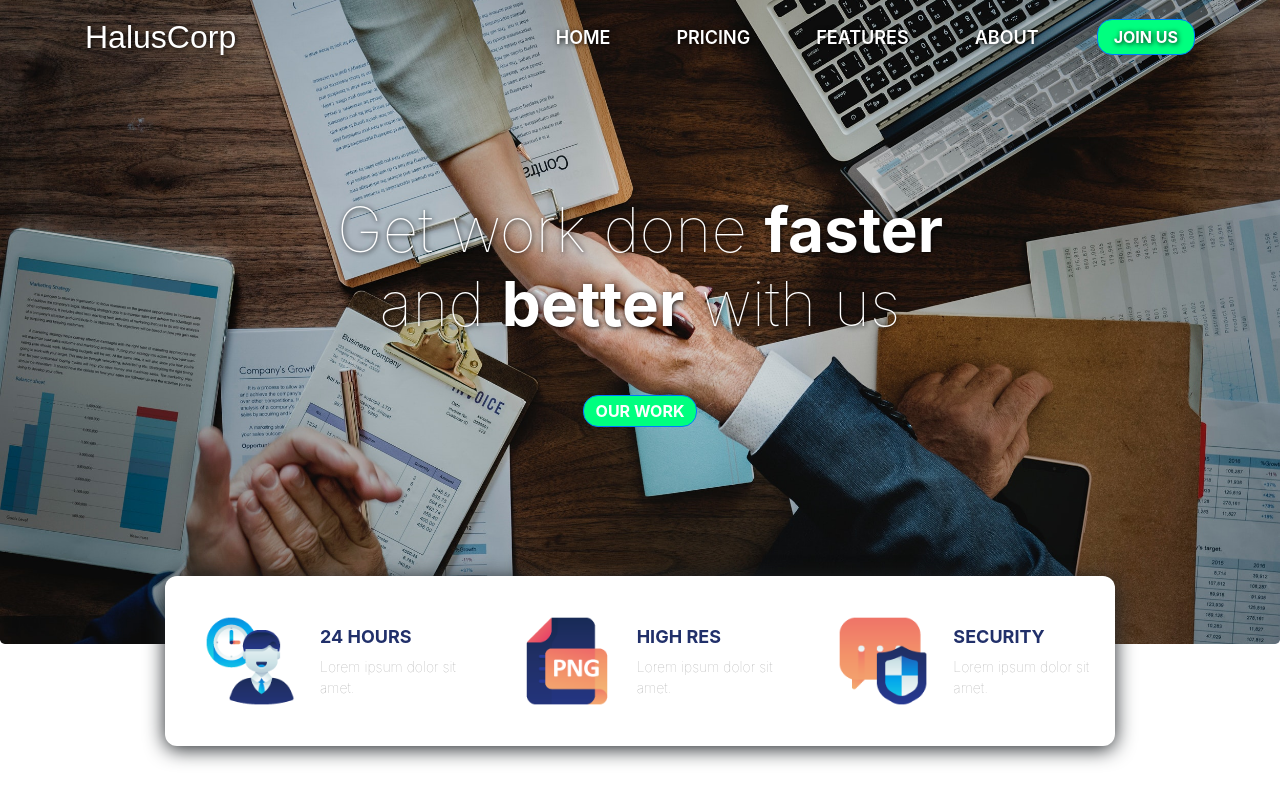
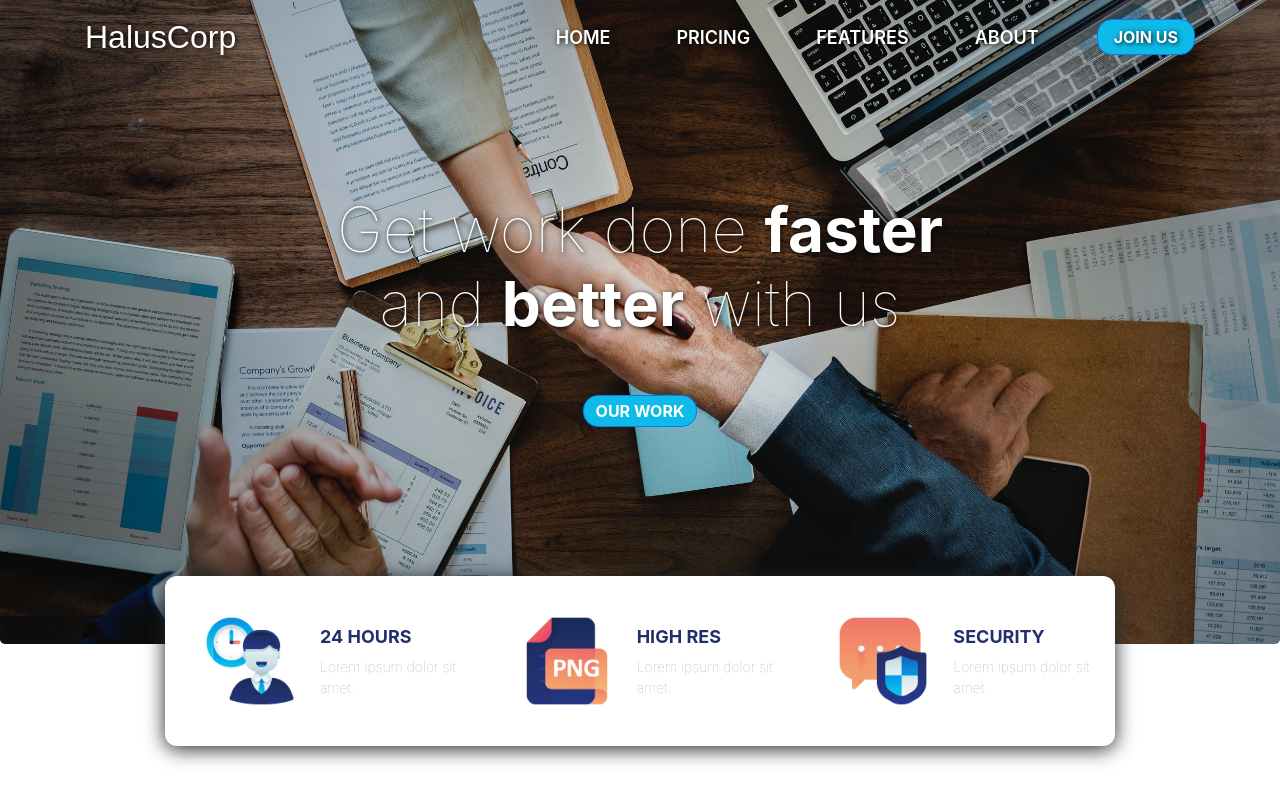
Before and after one commit to antoniusfaro/landing-page-1, a plain HTML site: page index.html in a window 1280 px wide. Shown: the top 800 px of the page. Drawn offline with nearby package versions, Linux system fonts and the light colour scheme; a web font is replaced by a local one.

Commit message:
merubah warna button jadi biru

```diff
--- a/style.css
+++ b/style.css
@@ -143,8 +143,7 @@ footer p {
 .my-button {
   border-radius: 15px;
   text-transform: uppercase;
-  /* background-color: #0EBAE8; */
-  background-color: springgreen;
+  background-color: #0EBAE8;
   font-size: 16px;
   font-weight: bold;
   line-height: 18px;
```
